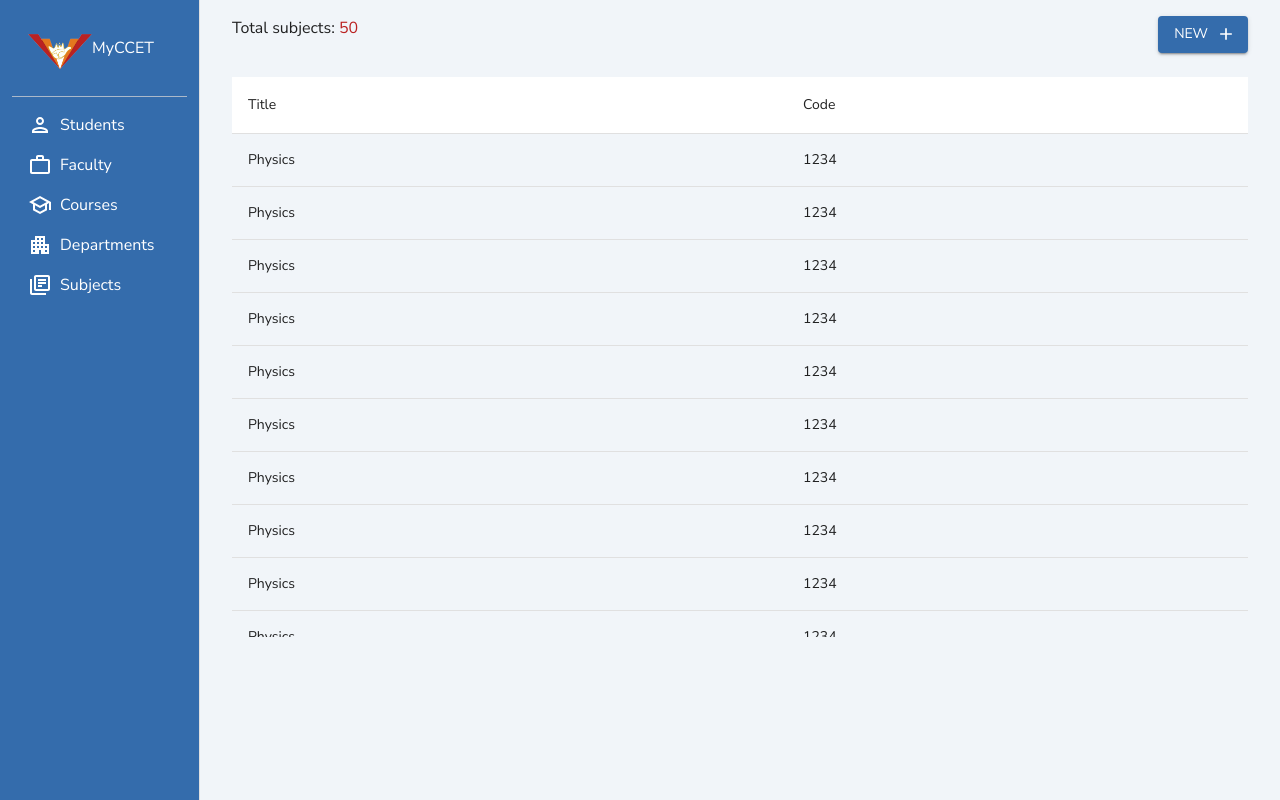
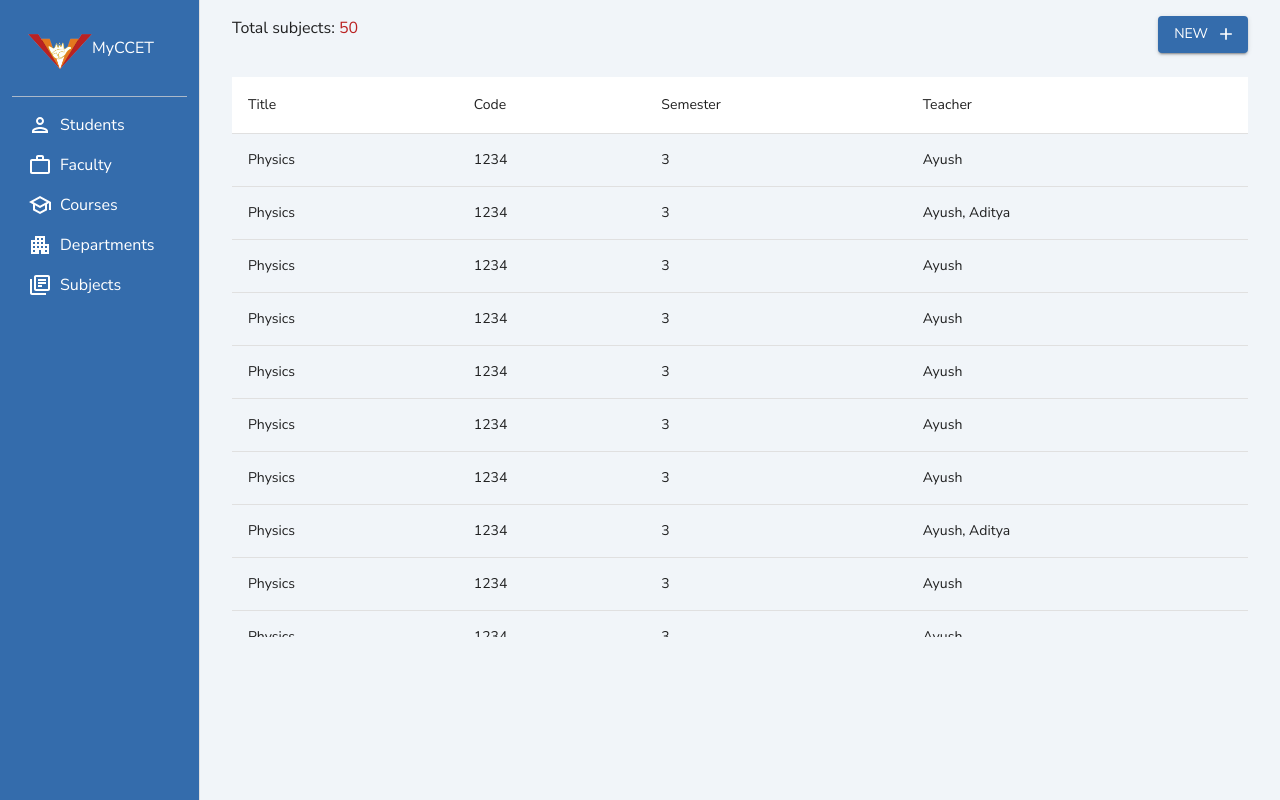
Before and after one commit to aayushchugh/myccet-admin, a React (Vite) app: page /subjects in a window 1280 px wide. Built offline with nearby package versions, Linux system fonts and the light colour scheme.

Commit message:
added some more fields to subjects table

```diff
--- a/src/pages/subjects/Subjects.tsx
+++ b/src/pages/subjects/Subjects.tsx
@@ -11,50 +11,45 @@ import { FC } from "react";
 import Button from "../../components/Button/Button";
 import AddIcon from "@mui/icons-material/Add";
 
-const columns = [
-	{ name: "title", label: "title" },
-	{ name: "code", label: "code" },
-];
-
 const subjectData = [
-	{ title: "Physics", code: 1234 },
-	{ title: "Physics", code: 1234 },
-	{ title: "Physics", code: 1234 },
-	{ title: "Physics", code: 1234 },
-	{ title: "Physics", code: 1234 },
-	{ title: "Physics", code: 1234 },
-	{ title: "Physics", code: 1234 },
-	{ title: "Physics", code: 1234 },
-	{ title: "Physics", code: 1234 },
-	{ title: "Physics", code: 1234 },
-	{ title: "Physics", code: 1234 },
-	{ title: "Physics", code: 1234 },
-	{ title: "Physics", code: 1234 },
-	{ title: "Physics", code: 1234 },
-	{ title: "Physics", code: 1234 },
-	{ title: "Physics", code: 1234 },
-	{ title: "Physics", code: 1234 },
-	{ title: "Physics", code: 1234 },
-	{ title: "Physics", code: 1234 },
-	{ title: "Physics", code: 1234 },
-	{ title: "Physics", code: 1234 },
-	{ title: "Physics", code: 1234 },
-	{ title: "Physics", code: 1234 },
-	{ title: "Physics", code: 1234 },
-	{ title: "Physics", code: 1234 },
-	{ title: "Physics", code: 1234 },
-	{ title: "Physics", code: 1234 },
-	{ title: "Physics", code: 1234 },
-	{ title: "Physics", code: 1234 },
-	{ title: "Physics", code: 1234 },
-	{ title: "Physics", code: 1234 },
-	{ title: "Physics", code: 1234 },
-	{ title: "Physics", code: 1234 },
-	{ title: "Physics", code: 1234 },
-	{ title: "Physics", code: 1234 },
-	{ title: "Physics", code: 1234 },
-	{ title: "Physics", code: 1234 },
-	{ title: "Physics", code: 1234 },
+	{ title: "Physics", code: 1234, semester: 3, teacher: ["Ayush"] },
+	{ title: "Physics", code: 1234, semester: 3, teacher: ["Ayush", "Aditya"] },
+	{ title: "Physics", code: 1234, semester: 3, teacher: ["Ayush"] },
+	{ title: "Physics", code: 1234, semester: 3, teacher: ["Ayush"] },
+	{ title: "Physics", code: 1234, semester: 3, teacher: ["Ayush"] },
+	{ title: "Physics", code: 1234, semester: 3, teacher: ["Ayush"] },
+	{ title: "Physics", code: 1234, semester: 3, teacher: ["Ayush"] },
+	{ title: "Physics", code: 1234, semester: 3, teacher: ["Ayush", "Aditya"] },
+	{ title: "Physics", code: 1234, semester: 3, teacher: ["Ayush"] },
+	{ title: "Physics", code: 1234, semester: 3, teacher: ["Ayush"] },
+	{ title: "Physics", code: 1234, semester: 3, teacher: ["Ayush"] },
+	{ title: "Physics", code: 1234, semester: 3, teacher: ["Ayush"] },
+	{ title: "Physics", code: 1234, semester: 3, teacher: ["Ayush"] },
+	{ title: "Physics", code: 1234, semester: 3, teacher: ["Ayush"] },
+	{ title: "Physics", code: 1234, semester: 3, teacher: ["Ayush"] },
+	{ title: "Physics", code: 1234, semester: 3, teacher: ["Ayush", "Aditya"] },
+	{ title: "Physics", code: 1234, semester: 3, teacher: ["Ayush"] },
+	{ title: "Physics", code: 1234, semester: 3, teacher: ["Ayush"] },
+	{ title: "Physics", code: 1234, semester: 3, teacher: ["Ayush"] },
+	{ title: "Physics", code: 1234, semester: 3, teacher: ["Ayush"] },
+	{ title: "Physics", code: 1234, semester: 3, teacher: ["Ayush"] },
+	{ title: "Physics", code: 1234, semester: 3, teacher: ["Ayush"] },
+	{ title: "Physics", code: 1234, semester: 3, teacher: ["Ayush"] },
+	{ title: "Physics", code: 1234, semester: 3, teacher: ["Ayush"] },
+	{ title: "Physics", code: 1234, semester: 3, teacher: ["Ayush"] },
+	{ title: "Physics", code: 1234, semester: 3, teacher: ["Ayush"] },
+	{ title: "Physics", code: 1234, semester: 3, teacher: ["Ayush"] },
+	{ title: "Physics", code: 1234, semester: 3, teacher: ["Ayush"] },
+	{ title: "Physics", code: 1234, semester: 3, teacher: ["Ayush"] },
+	{ title: "Physics", code: 1234, semester: 3, teacher: ["Ayush"] },
+	{ title: "Physics", code: 1234, semester: 3, teacher: ["Ayush"] },
+	{ title: "Physics", code: 1234, semester: 3, teacher: ["Ayush"] },
+	{ title: "Physics", code: 1234, semester: 3, teacher: ["Ayush"] },
+	{ title: "Physics", code: 1234, semester: 3, teacher: ["Ayush"] },
+	{ title: "Physics", code: 1234, semester: 3, teacher: ["Ayush"] },
+	{ title: "Physics", code: 1234, semester: 3, teacher: ["Ayush"] },
+	{ title: "Physics", code: 1234, semester: 3, teacher: ["Ayush"] },
+	{ title: "Physics", code: 1234, semester: 3, teacher: ["Ayush"] },
 ];
 
 const Subjects: FC = () => {
@@ -73,13 +68,17 @@ const Subjects: FC = () => {
 						<TableRow>
 							<TableCell>Title</TableCell>
 							<TableCell>Code</TableCell>
+							<TableCell>Semester</TableCell>
+							<TableCell>Teacher</TableCell>
 						</TableRow>
 					</TableHead>
 					<TableBody>
 						{subjectData.map((subject, i) => (
-							<TableRow hover key={i}>
+							<TableRow hover key={i} className="cursor-pointer">
 								<TableCell>{subject.title}</TableCell>
 								<TableCell>{subject.code}</TableCell>
+								<TableCell>{subject.semester}</TableCell>
+								<TableCell>{subject.teacher.join(", ")}</TableCell>
 							</TableRow>
 						))}
 					</TableBody>
```
Also changed, not shown: 1 other file (tests, documents, lock files or other folders).
